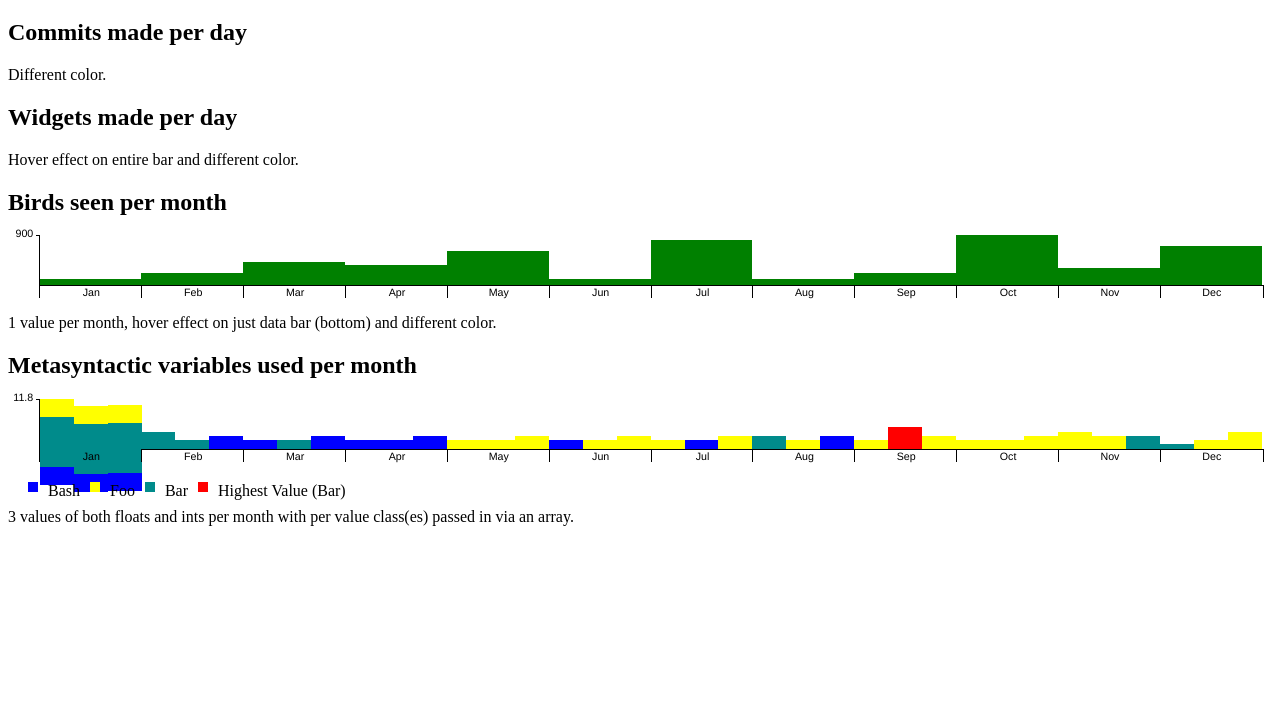
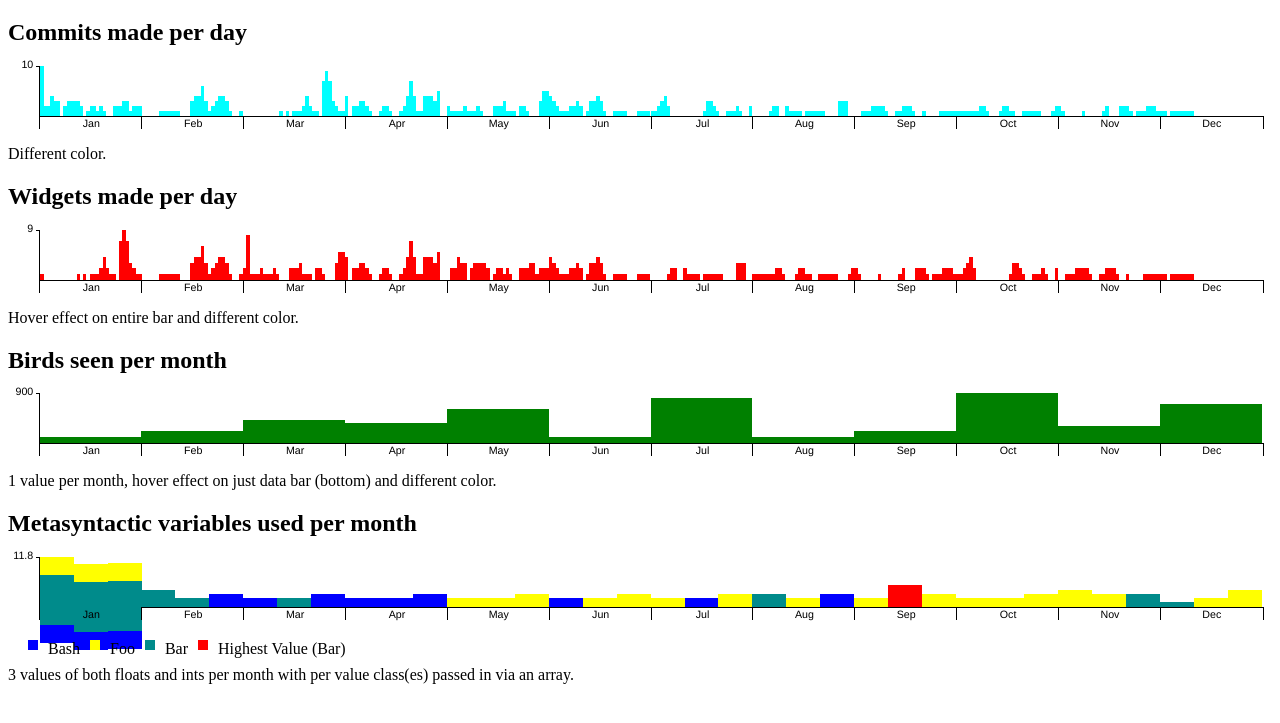
Before and after one commit to Packet-Clearing-House/Happy-Histogram, a plain HTML site: page example/index.html in a window 1280 px wide. Shown: the part 61-784 px from the top of the page. Drawn offline with Linux system fonts and the light colour scheme.

Commit message:
add back in existing examples that were commented out for testing

```diff
--- a/example/index.html
+++ b/example/index.html
@@ -28,7 +28,7 @@
         [1,1,0,1,1,1,1,1,1,1,0,0,0,0,0,0,0,0,0,0,0,0,0,0,0,0,0,0,0,0]
     ];
 
-    // HappyHistogram('histogram2', Year, 'aqua');
+    HappyHistogram('histogram2', Year, 'aqua');
 </script>
 
 <p>Different color.</p>
@@ -52,7 +52,7 @@
         [1,1,0,1,1,1,1,1,1,1,0,0,0,0,0,0,0,0,0,0,0,0,0,0,0,0,0,0,0,0]
     ];
 
-    // HappyHistogram('histogram', Year, 'red');
+    HappyHistogram('histogram', Year, 'red');
 </script>
 
 <p>Hover effect on entire bar and different color.</p>
```
